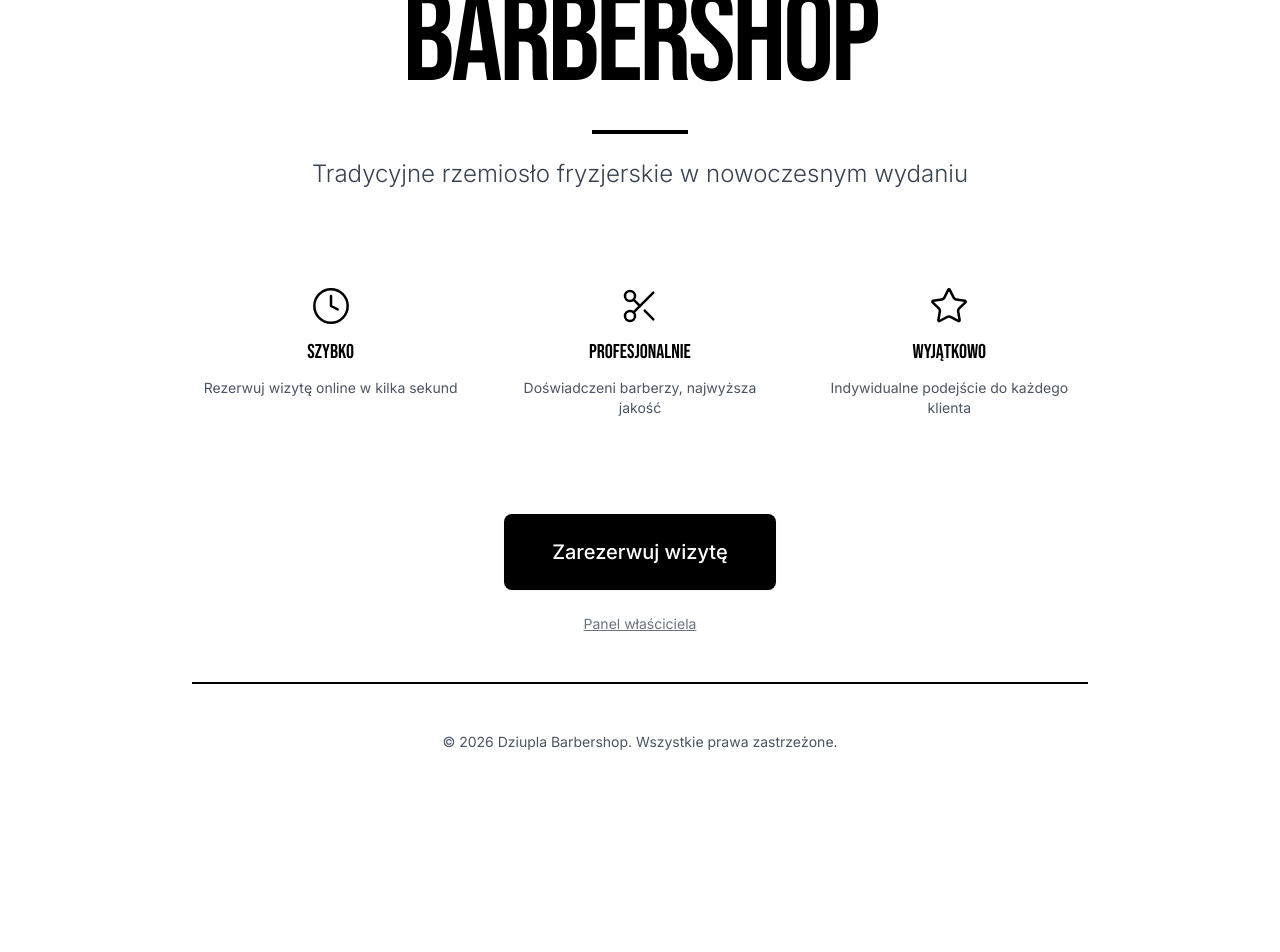
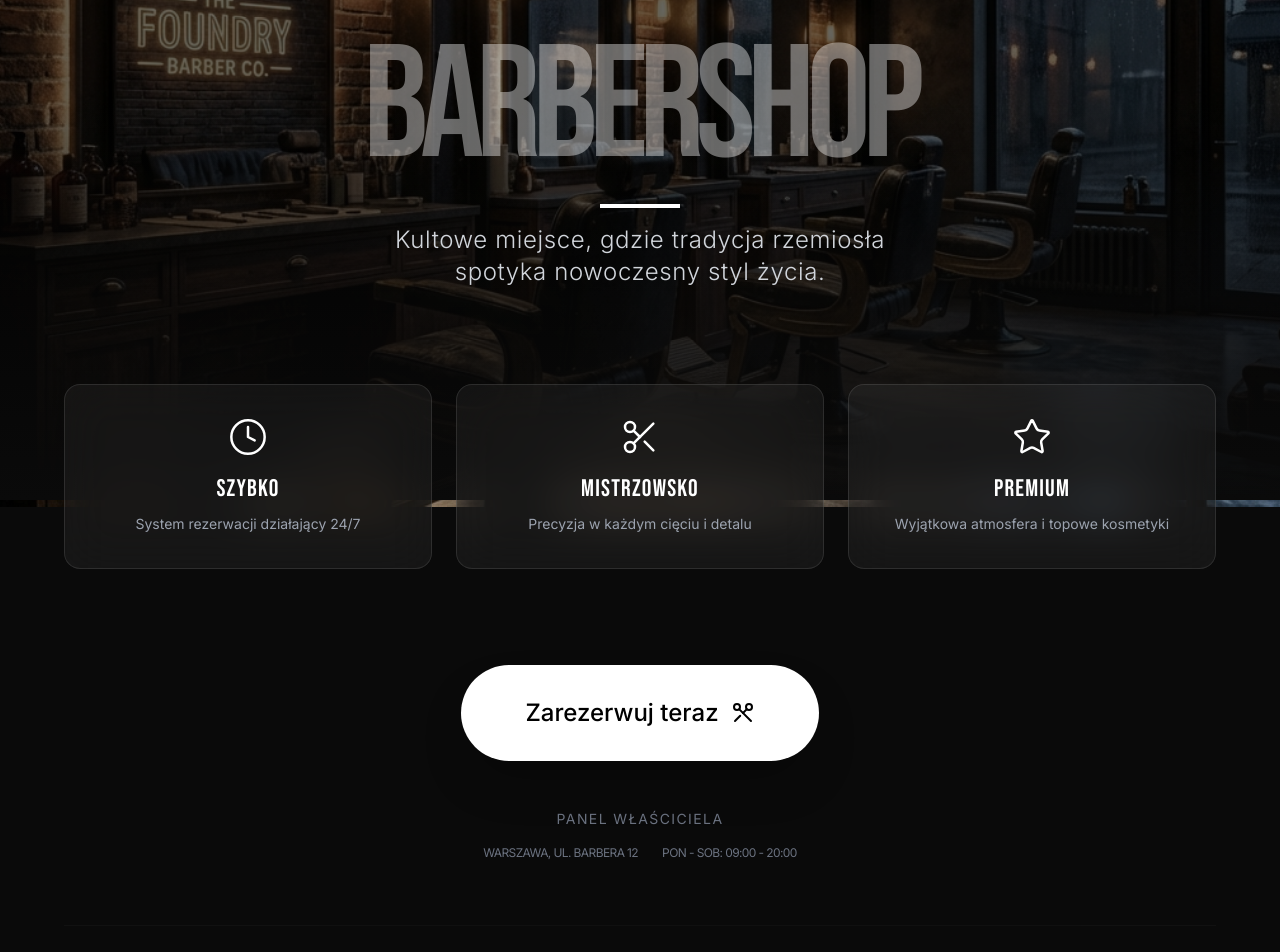
Before and after one commit to radek-d/barbershop, a React (Vite) app: page / in a window 1280 px wide. Shown: the part 300-1252 px from the top of the page. Before the commit the page ends 1068 px from the top, so only its background shows below. Built offline with nearby package versions, Linux system fonts and the light colour scheme.

Commit message:
Premium Redesign: Added cinematic hero background, dark theme, and glassmorphism

```diff
--- a/src/App.tsx
+++ b/src/App.tsx
@@ -43,74 +43,119 @@ function App() {
           <Route
             path="/"
             element={
-            <div className="min-h-screen flex flex-col items-center justify-center bg-white text-black p-4 selection:bg-black selection:text-white">
-              {/* Subtle Ambient Background */}
-              <div className="fixed inset-0 pointer-events-none opacity-[0.03] z-0">
-                <div className="absolute top-0 left-0 w-full h-full bg-[radial-gradient(circle_at_50%_50%,#000_1px,transparent_1px)] bg-[length:24px_24px]"></div>
+            <div className="min-h-screen flex flex-col items-center justify-center bg-[#0a0a0a] text-white p-4 selection:bg-white selection:text-black overflow-x-hidden">
+              {/* Premium Hero Background */}
+              <div className="fixed inset-0 z-0">
+                <div className="absolute inset-0 bg-black/60 z-10"></div>
+                <img
+                  src="/hero-bg.png"
+                  alt="Barbershop Background"
+                  className="w-full h-full object-cover scale-105 animate-slow-zoom"
+                />
+                {/* Gradient overlay for text readability */}
+                <div className="absolute inset-0 bg-gradient-to-t from-[#0a0a0a] via-transparent to-transparent z-20"></div>
               </div>
 
-              <div className="max-w-4xl w-full text-center space-y-12 relative z-10">
+              <div className="max-w-6xl w-full text-center space-y-16 relative z-30">
                 {/* Hero Section */}
-                <div className="space-y-6">
-                  <div className="inline-block">
-                    <Scissors className="w-20 h-20 mx-auto mb-6" strokeWidth={1.5} />
+                <div className="space-y-8">
+                  <motion.div
+                    initial={{ opacity: 0, scale: 0.8 }}
+                    animate={{ opacity: 1, scale: 1 }}
+                    transition={{ duration: 1, ease: "easeOut" }}
+                    className="inline-block"
+                  >
+                    <div className="p-4 rounded-full border border-white/20 bg-white/5 backdrop-blur-md">
+                      <Scissors className="w-16 h-16 md:w-20 md:h-20" strokeWidth={1} />
                     </div>
+                  </motion.div>
+
+                  <div className="space-y-4">
                     <motion.h1
-                    initial={{ opacity: 0, y: 20 }}
+                      initial={{ opacity: 0, y: 30 }}
                       animate={{ opacity: 1, y: 0 }}
-                    transition={{ duration: 0.8, ease: "easeOut" }}
-                    className="text-7xl md:text-8xl lg:text-9xl font-display uppercase tracking-tight text-balance leading-none"
+                      transition={{ duration: 0.8, delay: 0.2 }}
+                      className="text-6xl md:text-8xl lg:text-[10rem] font-display uppercase tracking-tighter leading-[0.85] text-white"
                     >
-                    Dziupla<br/>Barbershop
+                      Dziupla<br/>
+                      <span className="text-white/40">Barbershop</span>
                     </motion.h1>
-                  <div className="w-24 h-1 bg-black mx-auto"></div>
-                  <p className="text-xl md:text-2xl font-light max-w-2xl mx-auto text-gray-700">
-                    Tradycyjne rzemiosło fryzjerskie w nowoczesnym wydaniu
-                  </p>
-                </div>
-
-                {/* Features */}
-                <div className="grid md:grid-cols-3 gap-8 py-12">
-                  <div className="space-y-3">
-                    <Clock className="w-10 h-10 mx-auto" strokeWidth={1.5} />
-                    <h3 className="text-xl font-display uppercase">Szybko</h3>
-                    <p className="text-sm text-gray-600">Rezerwuj wizytę online w kilka sekund</p>
-                  </div>
-                  <div className="space-y-3">
-                    <Scissors className="w-10 h-10 mx-auto" strokeWidth={1.5} />
-                    <h3 className="text-xl font-display uppercase">Profesjonalnie</h3>
-                    <p className="text-sm text-gray-600">Doświadczeni barberzy, najwyższa jakość</p>
-                  </div>
-                  <div className="space-y-3">
-                    <Star className="w-10 h-10 mx-auto" strokeWidth={1.5} />
-                    <h3 className="text-xl font-display uppercase">Wyjątkowo</h3>
-                    <p className="text-sm text-gray-600">Indywidualne podejście do każdego klienta</p>
+                    <motion.div
+                      initial={{ width: 0 }}
+                      animate={{ width: "80px" }}
+                      transition={{ duration: 0.8, delay: 0.6 }}
+                      className="h-1 bg-white mx-auto"
+                    ></motion.div>
+                    <motion.p
+                      initial={{ opacity: 0 }}
+                      animate={{ opacity: 1 }}
+                      transition={{ duration: 0.8, delay: 0.8 }}
+                      className="text-lg md:text-2xl font-light max-w-2xl mx-auto text-gray-300 tracking-wide"
+                    >
+                      Kultowe miejsce, gdzie tradycja rzemiosła<br className="hidden md:block"/> spotyka nowoczesny styl życia.
+                    </motion.p>
                   </div>
                 </div>
 
-                {/* CTA */}
-                <div className="space-y-6">
+                {/* Features Section - Glassmorphism */}
+                <div className="grid md:grid-cols-3 gap-6 py-8">
+                  {[
+                    { icon: Clock, title: "Szybko", desc: "System rezerwacji działający 24/7" },
+                    { icon: Scissors, title: "Mistrzowsko", desc: "Precyzja w każdym cięciu i detalu" },
+                    { icon: Star, title: "Premium", desc: "Wyjątkowa atmosfera i topowe kosmetyki" }
+                  ].map((feat, i) => (
+                    <motion.div
+                      key={feat.title}
+                      initial={{ opacity: 0, y: 20 }}
+                      animate={{ opacity: 1, y: 0 }}
+                      transition={{ duration: 0.5, delay: 1 + (i * 0.1) }}
+                      className="group p-8 rounded-3xl border border-white/10 bg-white/5 backdrop-blur-xl hover:bg-white/10 transition-all duration-300"
+                    >
+                      <feat.icon className="w-10 h-10 mx-auto mb-4 text-white group-hover:scale-110 transition-transform" strokeWidth={1.5} />
+                      <h3 className="text-2xl font-display uppercase mb-2 tracking-wider">{feat.title}</h3>
+                      <p className="text-sm text-gray-400 leading-relaxed">{feat.desc}</p>
+                    </motion.div>
+                  ))}
+                </div>
+
+                {/* CTA Section */}
+                <div className="space-y-8">
+                  <motion.div
+                    initial={{ opacity: 0, scale: 0.9 }}
+                    animate={{ opacity: 1, scale: 1 }}
+                    transition={{ duration: 0.5, delay: 1.4 }}
+                  >
                     <Link to="/booking">
                       <Button
                         size="lg"
-                      className="text-xl px-12 py-6 h-auto group relative overflow-hidden transition-all hover:scale-105 active:scale-95"
+                        className="text-2xl px-16 py-8 h-auto bg-white text-black hover:bg-gray-200 rounded-full group relative overflow-hidden transition-all shadow-2xl hover:shadow-white/10"
                       >
-                      <span className="relative z-10">Zarezerwuj wizytę</span>
-                      <div className="absolute inset-0 bg-gray-800 translate-y-full group-hover:translate-y-0 transition-transform duration-300"></div>
+                        <span className="relative z-10 flex items-center gap-3">
+                          Zarezerwuj teraz <Scissors className="w-6 h-6 rotate-90" />
+                        </span>
                       </Button>
                     </Link>
-                  <div className="text-sm text-gray-500">
-                    <Link to="/dashboard" className="hover:text-black transition-colors underline">
-                      Panel właściciela
+                  </motion.div>
+
+                  <motion.div
+                    initial={{ opacity: 0 }}
+                    animate={{ opacity: 1 }}
+                    transition={{ duration: 1, delay: 1.6 }}
+                    className="flex flex-col items-center gap-4 pt-4"
+                  >
+                    <Link to="/dashboard" className="text-sm text-gray-500 hover:text-white transition-colors tracking-widest uppercase">
+                      Panel Właściciela
                     </Link>
+                    <div className="flex gap-6 text-gray-500">
+                      <span className="text-xs uppercase tracking-tighter">Warszawa, ul. Barbera 12</span>
+                      <span className="text-xs uppercase tracking-tighter">Pon - Sob: 09:00 - 20:00</span>
                     </div>
+                  </motion.div>
                 </div>
 
                 {/* Footer */}
-                <div className="pt-12 border-t-2 border-black mt-12">
-                  <p className="text-sm text-gray-600">
-                    © 2026 Dziupla Barbershop. Wszystkie prawa zastrzeżone.
-                  </p>
+                <div className="pt-12 border-t border-white/10 mt-12 opacity-30 text-[10px] uppercase tracking-[0.5em]">
+                  <p>© 2026 Dziupla Barbershop. All rights reserved.</p>
                 </div>
               </div>
             </div>
--- a/src/index.css
+++ b/src/index.css
@@ -23,3 +23,12 @@
     text-wrap: balance;
   }
 }
+
+@keyframes slow-zoom {
+  from { transform: scale(1); }
+  to { transform: scale(1.1); }
+}
+
+.animate-slow-zoom {
+  animation: slow-zoom 20s ease-in-out infinite alternate;
+}
```
Also changed, not shown: public/hero-bg.png (added). Lines whose indentation alone changed are shown as unchanged.
